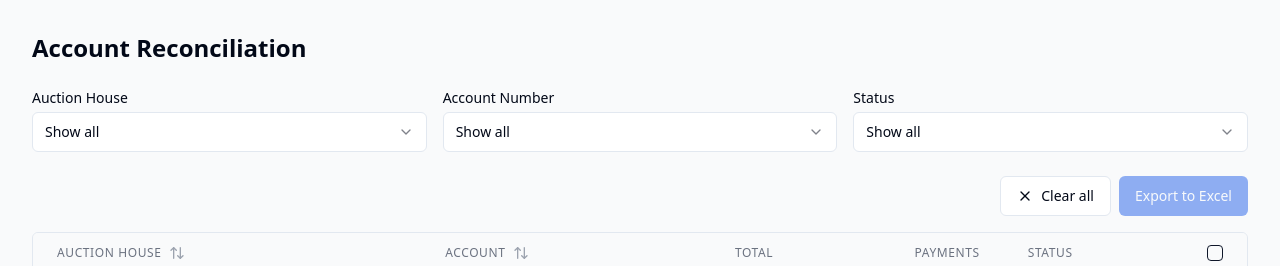
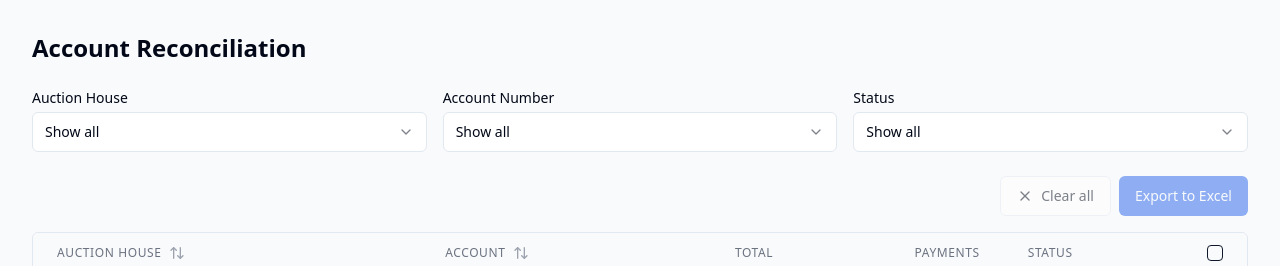
Before and after one commit to OlgaLimonova/recon-table-blitz, a React (Vite) app: page / in a window 1280 px wide. Shown: the top 266 px of the page. Built offline with nearby package versions, Linux system fonts and the light colour scheme.

Commit message:
feat: Disable clear button initially
Disable the "Clear all" button until rows are selected.

```diff
--- a/src/components/ReconciliationTable.tsx
+++ b/src/components/ReconciliationTable.tsx
@@ -82,7 +82,7 @@ const ReconciliationTable: React.FC = () => {
           <Button
             variant="outline"
             onClick={toggleSelectAll}
-            disabled={filteredData.length === 0}
+            disabled={selectedRows.length === 0}
             className="flex items-center gap-2"
           >
             <X className="h-4 w-4" />
```
